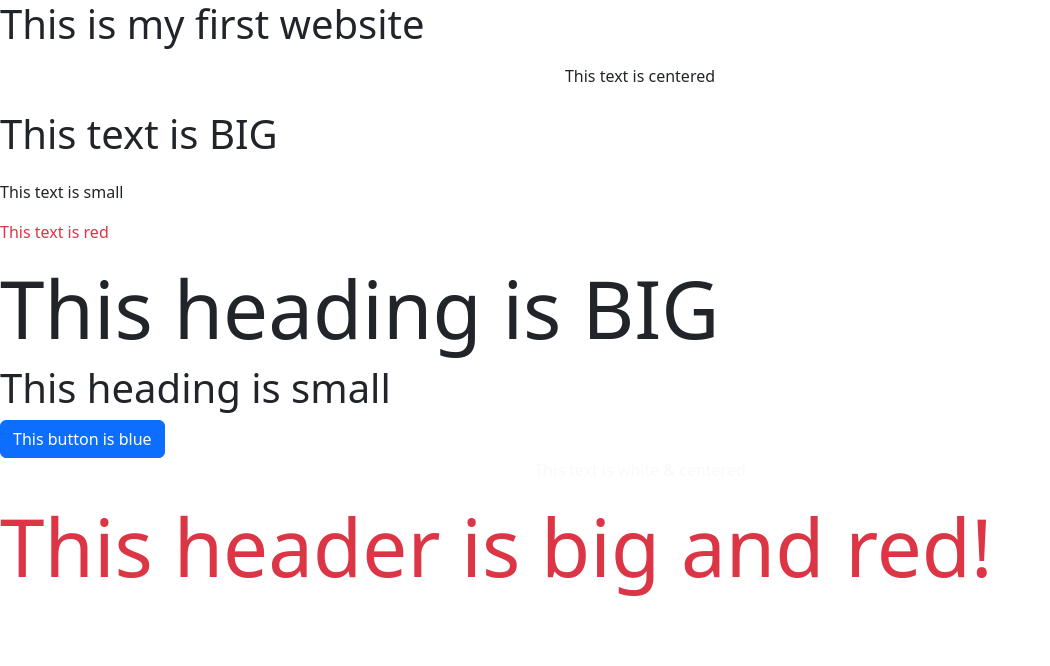
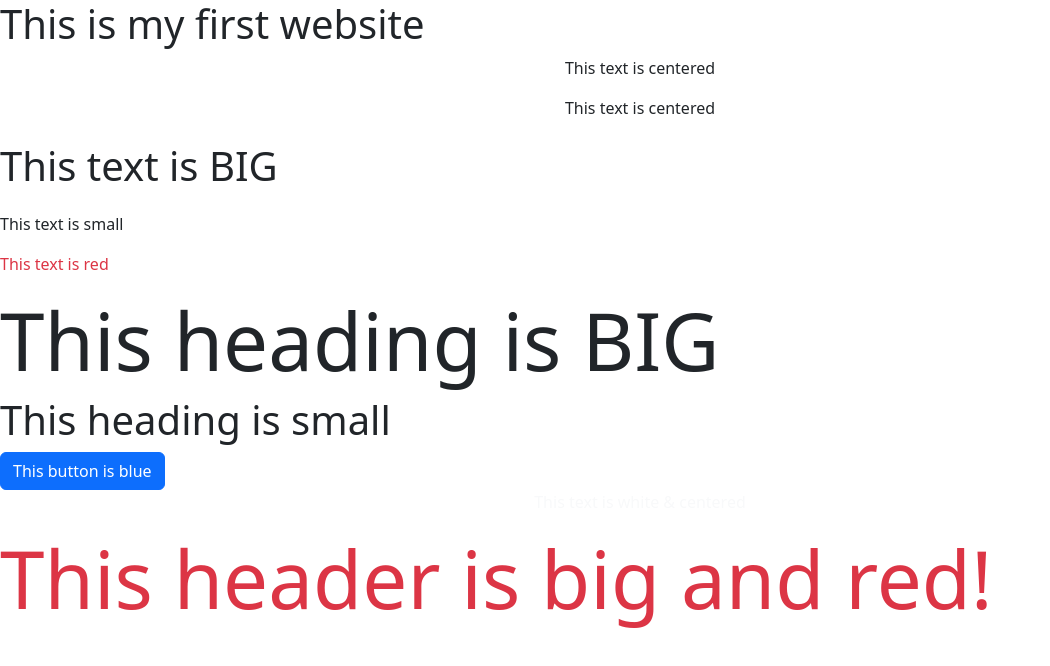
Before and after one commit to LeftClickMage/myepicwebsite, a plain HTML site: page index.html in a window 1280 px wide. Shown: the whole page, without its empty margins (0-1050 px from the left). Drawn offline with nearby package versions, Linux system fonts and the light colour scheme.

Commit message:
Update index.html

```diff
--- a/index.html
+++ b/index.html
@@ -13,8 +13,9 @@
     <style>
       #center-text{
         text-align:center;
+      }
     </style>
-    <p id="center-text"></p>
+    <p id="center-text">This text is centered</p>
 
 
 
```
